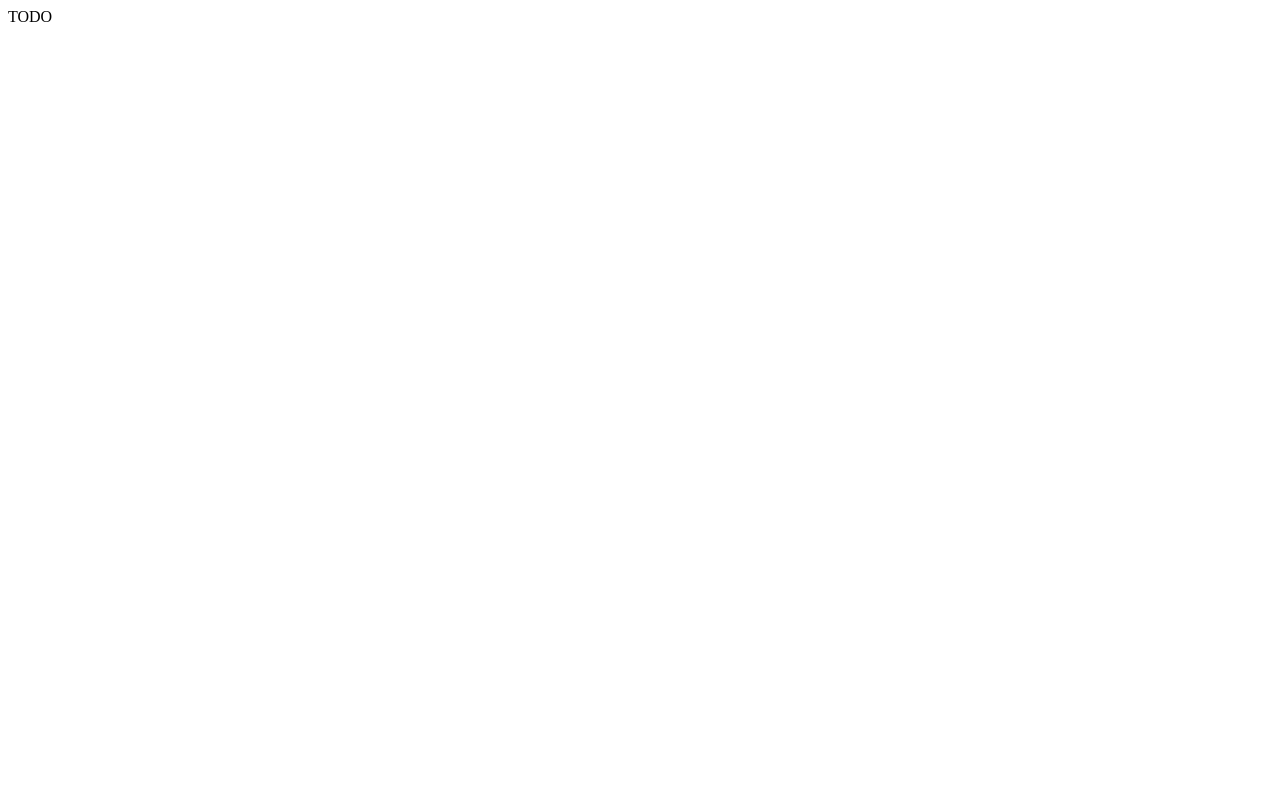
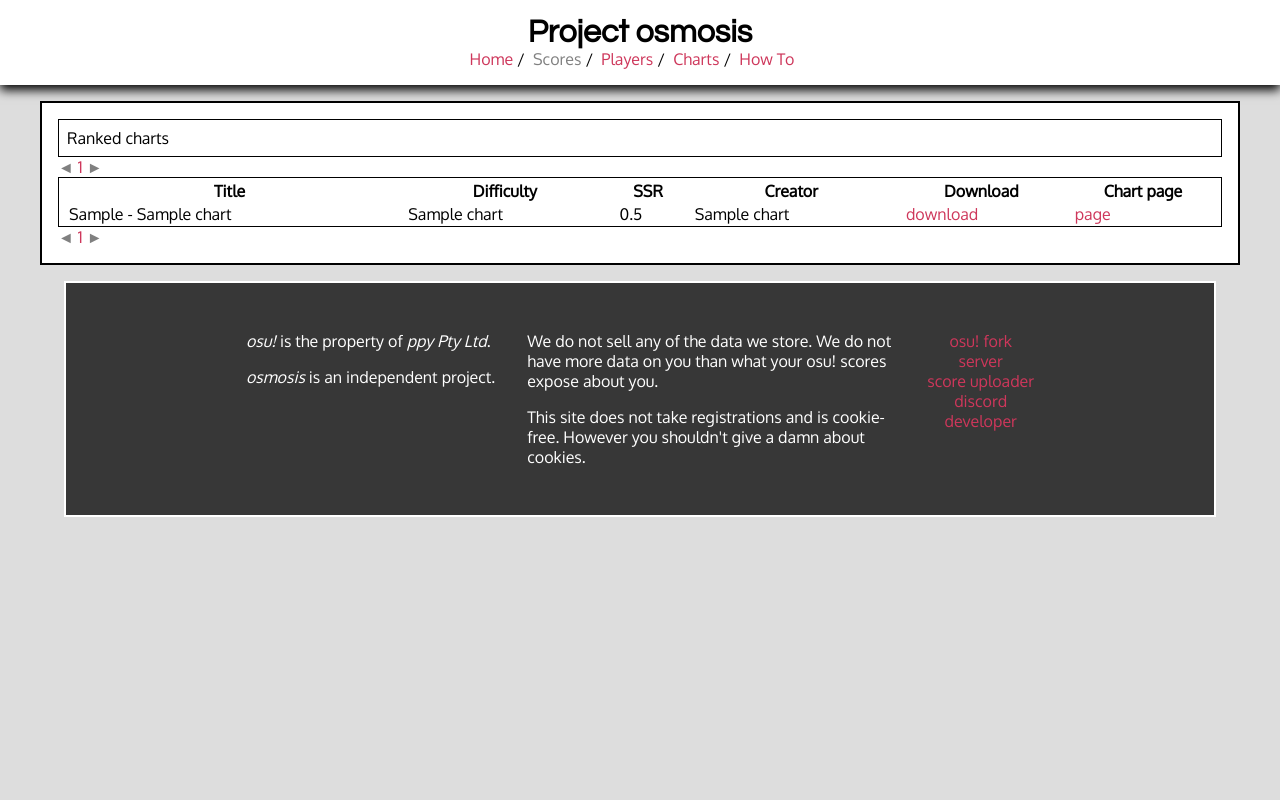
Before and after one commit to Tina-otoge/osmosis-server, a Flask app: page /charts in a window 1280 px wide. Before the commit the page is almost empty. Run offline with Flask 2, Linux system fonts and the light colour scheme; tables that the repository leaves empty hold one stand-in row (values such as "Sample post"); some libraries are stand-ins or nearby versions.

Commit message:
ranked charts page

```diff
--- a/app/routes/main.py
+++ b/app/routes/main.py
@@ -31,7 +31,12 @@ def players():
 
 @app.route('/charts')
 def charts():
-    return 'TODO'
+    rankeds = Chart.query.filter(Chart.ranked == True)
+    return render_template(
+        'charts.html',
+        title='Ranked charts',
+        **build_pager('charts', rankeds, per_page=50)
+    )
 
 @app.route('/charts/<id>')
 def chart(id):
--- a/app/static/osmosis.css
+++ b/app/static/osmosis.css
@@ -97,6 +97,19 @@ footer #links ul {
 	list-style: none;
 	padding: 0;
 	text-align: center;
+}
+
+table {
+	border: 1px solid var(--primary);
+}
+
+tbody tr:nth-child(even) {
+	background-color: var(--secondary);
+	color: var(--contrast);
+}
+
+td {
+	padding: 0 0.5em;
 }
 
 .note {
--- a/app/templates/base.html
+++ b/app/templates/base.html
@@ -20,8 +20,7 @@
 			{# <a href="{{ url_for('scores') }}">Scores</a> #}
 			<a disabled>Scores</a>
 			<a href="{{ url_for('players') }}">Players</a>
-			{# <a href="{{ url_for('charts') }}">Charts</a> #}
-			<a disabled>Charts</a>
+			<a href="{{ url_for('charts') }}">Charts</a>
 			<a href="{{ url_for('tutorial') }}">How To</a>
 		</nav>
 		{% if title %}
--- /dev/null
+++ b/app/templates/charts.html
@@ -0,0 +1,34 @@
+{% extends "base.html" %}
+
+{% block content %}
+<div id="rankeds" class="content-block">
+	<div class="title">Ranked charts</div>
+	{% include "_pager.html" %}
+	<table class="content">
+		<thead>
+			<tr>
+				<th>Title</th>
+				<th>Difficulty</th>
+				<th>SSR</th>
+				<th>Creator</th>
+				<th>Download</th>
+				<th>Chart page</th>
+			</tr>
+		</thead>
+		<tbody>
+		{% for chart in items %}
+			<tr>
+				<td title="{{ chart.display_full_romanized() }}">{{ chart.display_full_original() }}</td>
+				<td>{{ chart.difficulty_name }}</td>
+				<td>{{ chart.display_difficulty() }}</td>
+				<td>{{ chart.creator_name }}</td>
+				<td><a href="{{ chart.get_osu_download() }}">download</a></td>
+				<td><a href="{{ url_for('chart', id=chart.id) }}">page</a></td>
+			</tr>
+		{% endfor %}
+		</tbody>
+	</table>
+	{% include "_pager.html" %}
+</div>
+
+{% endblock %}
```
